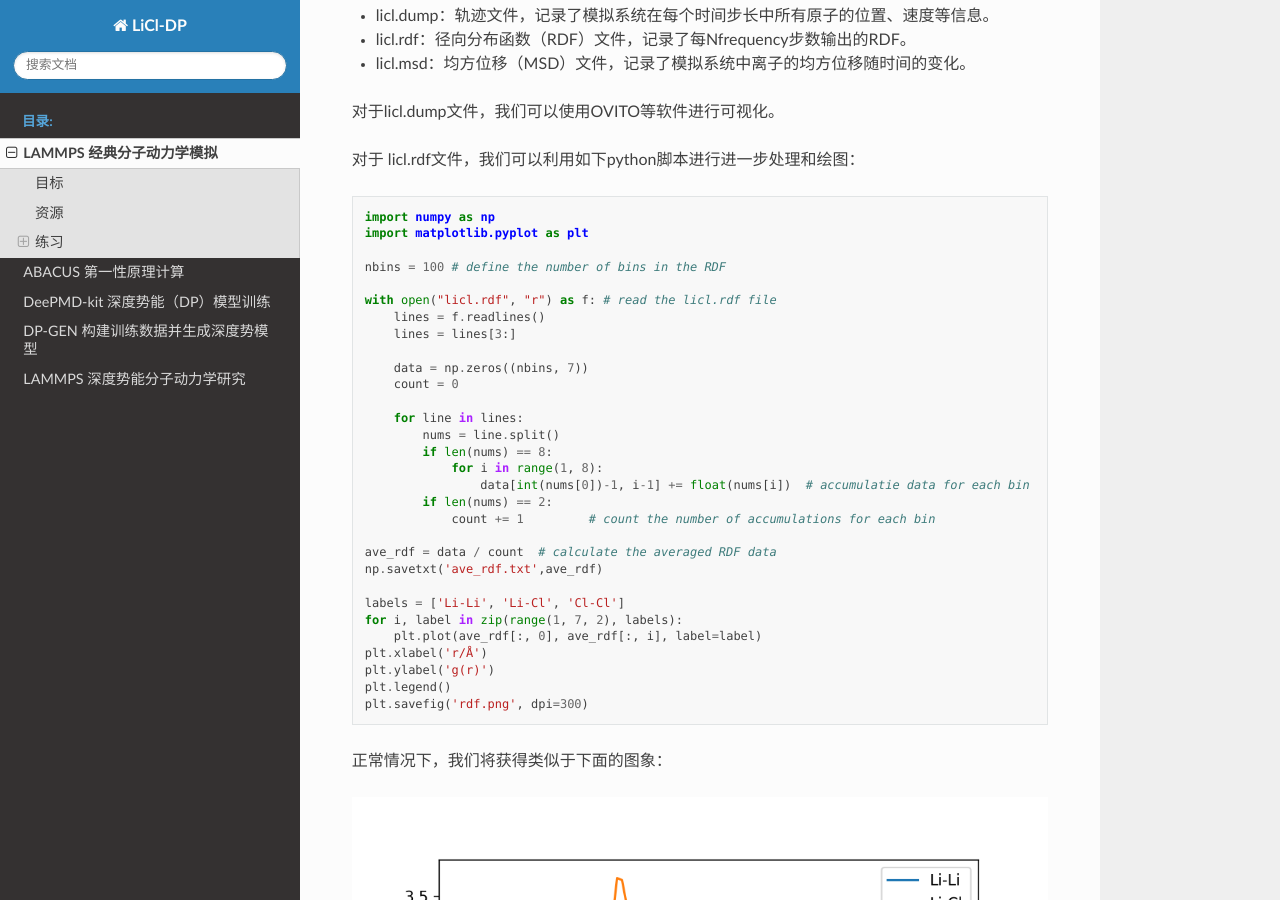
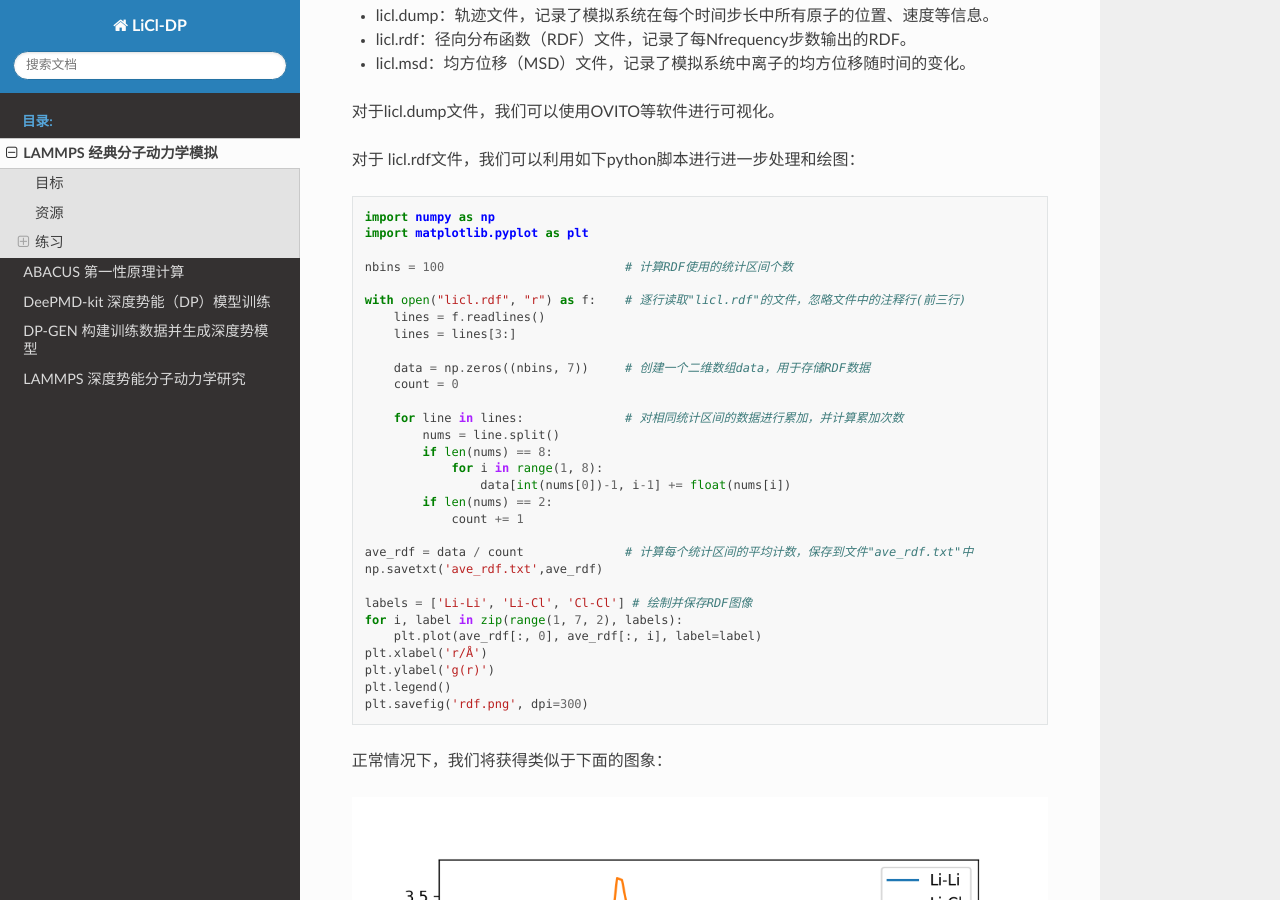
Before and after one commit to shuo1118/LiCl-DP, a Sphinx documentation site: the page built from docs/source/work/ex1/cmd.md, in a window 1280 px wide and 900 px high, scrolled down 4543 px. Built offline with Sphinx 7.4.7 and the Read the Docs theme 2.0.0, drawn with Linux system fonts in a browser that asks for light colours.

Commit message:
Update cmd.md

```diff
--- a/docs/source/work/ex1/cmd.md
+++ b/docs/source/work/ex1/cmd.md
@@ -179,27 +179,27 @@ lmp -i in.licl
 import numpy as np
 import matplotlib.pyplot as plt
 
-nbins = 100 # define the number of bins in the RDF
+nbins = 100                         # 计算RDF使用的统计区间个数
 
-with open("licl.rdf", "r") as f: # read the licl.rdf file
+with open("licl.rdf", "r") as f:    # 逐行读取"licl.rdf"的文件，忽略文件中的注释行(前三行)
     lines = f.readlines()
     lines = lines[3:]
 
-    data = np.zeros((nbins, 7))
+    data = np.zeros((nbins, 7))     # 创建一个二维数组data，用于存储RDF数据
     count = 0
 
-    for line in lines:
+    for line in lines:              # 对相同统计区间的数据进行累加，并计算累加次数
         nums = line.split()
         if len(nums) == 8:
             for i in range(1, 8):
-                data[int(nums[0])-1, i-1] += float(nums[i])  # accumulatie data for each bin
+                data[int(nums[0])-1, i-1] += float(nums[i])
         if len(nums) == 2:
-            count += 1         # count the number of accumulations for each bin
+            count += 1
 
-ave_rdf = data / count  # calculate the averaged RDF data
+ave_rdf = data / count              # 计算每个统计区间的平均计数，保存到文件"ave_rdf.txt"中
 np.savetxt('ave_rdf.txt',ave_rdf)
 
-labels = ['Li-Li', 'Li-Cl', 'Cl-Cl']
+labels = ['Li-Li', 'Li-Cl', 'Cl-Cl'] # 绘制并保存RDF图像
 for i, label in zip(range(1, 7, 2), labels):
     plt.plot(ave_rdf[:, 0], ave_rdf[:, i], label=label)
 plt.xlabel('r/Å')
```
